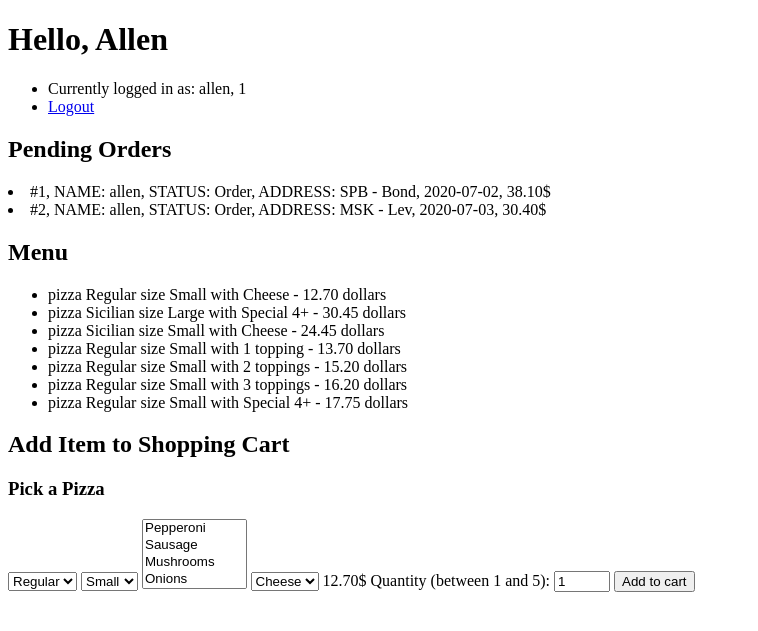
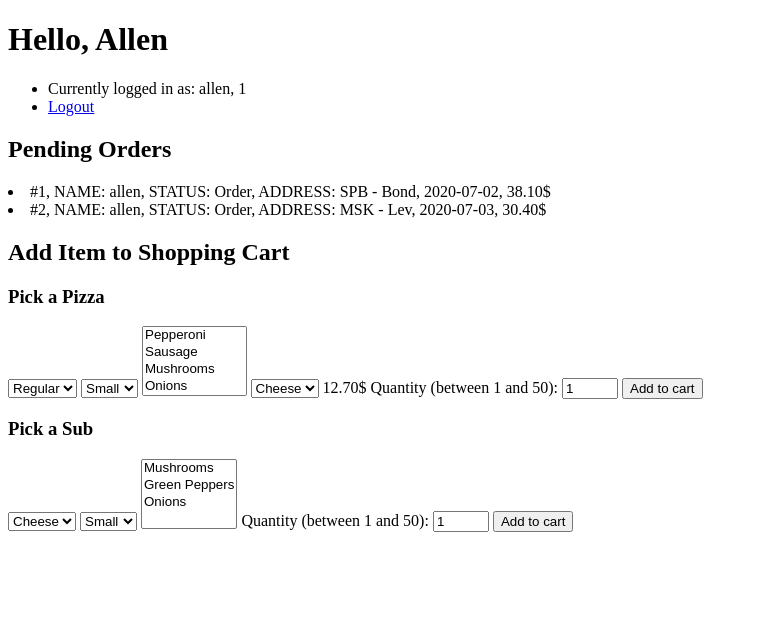
Before and after one commit to allensuvorov/CS50_web_project3, a Django app: page / in a window 1280 px wide. Shown: the top 631 px of the page, without its empty margins (0-758 px from the left). Run offline with Django 3.2, Linux system fonts and the light colour scheme; a user stored in the database is signed in; data comes from the database, SQL or seed files in the repository; both versions use the stored data as it was after the commit.

Commit message:
added sub selection

```diff
--- a/orders/templates/orders/user.html
+++ b/orders/templates/orders/user.html
@@ -29,7 +29,7 @@
         {% endfor %}
     {% endif %}
 
-    <h2>Menu</h2>
+    <!-- <h2>Menu</h2>
 
     <ul>
         {% for pizza in pizzas %}
@@ -37,10 +37,11 @@
             {{ pizza }}
         </li>
         {% endfor %}
-    </ul>
+    </ul> -->
 
     <h2>Add Item to Shopping Cart</h2>
 
+    <!-- pizza selection -->
     {% if pizzas %}
         <h3>Pick a Pizza</h3>
         <form id="pizza_form" action="{% url 'cart' %}" method="post">
@@ -72,12 +73,47 @@
             </select>
 
             <span id="pizza_price"></span>
-            <label for="count">Quantity (between 1 and 5):</label>
+            <label for="count">Quantity (between 1 and 50):</label>
             <input type="number" id="quantity" name="count" min="1" max="50" value="1">
 
             <input type="submit" value="Add to cart"/>
         </form>
     {% endif %}
+
+    <!-- subs selection -->
+    {% if subs %}
+        <h3>Pick a Sub</h3>
+        <form id="sub_form" action="{% url 'cart' %}" method="POST">
+            {% csrf_token %}
+
+            <select name="sub_name">
+                {% for sub_name in sub_names %}
+                    <option value="{{ sub_name.id }}">{{ sub_name }}</option>
+                {% endfor %}
+            </select>
+
+            <select name="sub_size">
+                {% for sub_size in sub_sizes %}
+                    <option value="{{ sub_size.id }}">{{ sub_size }} </option>"
+                {% endfor %}
+            </select>
+
+            <select name="sub_add_on" multiple>
+                {% for sub_add_on in sub_add_ons %}
+                    <option value="{{ sub_add_on.id }}">{{ sub_add_on }} </option>"
+                {% endfor %}
+            </select>
+
+            <span id="sub_price"></span>
+            <label for="count">Quantity (between 1 and 50):</label>
+            <input type="number" id="quantity" name="count" min="1" max="50" value="1">
+
+            <input type="submit" value="Add to cart"/>
+        </form>
+
+    {% endif %}
+
+
     {% if cart %}
         <h3>Shopping Cart</h3>
 
--- a/orders/views.py
+++ b/orders/views.py
@@ -4,7 +4,7 @@ from django.shortcuts import render, redirect
 from orders.forms import RegistrationForm
 from django.urls import reverse
 
-from .models import Pizza, Pizza_name, Pizza_size, Pizza_topping, Pizza_topping_combo, Order, Order_status, Pizza_order_item
+from .models import Pizza, Pizza_name, Pizza_size, Pizza_topping, Pizza_topping_combo, Order, Order_status, Pizza_order_item, Sub, Sub_add_on, Sub_name, Sub_size
 
 # Create your views here.
 def index(request):
@@ -23,8 +23,11 @@ def index(request):
         "cart": Order.objects.filter(user=request.user, status=1),
         "pending_orders": Order.objects.filter(user=request.user, status = 2),
         "delivered_orders": Order.objects.filter(user=request.user, status = 3),
-        "user": request.user
-
+        "user": request.user,
+        "subs": Sub.objects.all(),
+        "sub_names": Sub_name.objects.all(),
+        "sub_sizes": Sub_size.objects.all(),
+        "sub_add_ons": Sub_add_on.objects.all()
     }
     return render(request, "orders/user.html", context)
 
```
Also changed, not shown: db.sqlite3.
